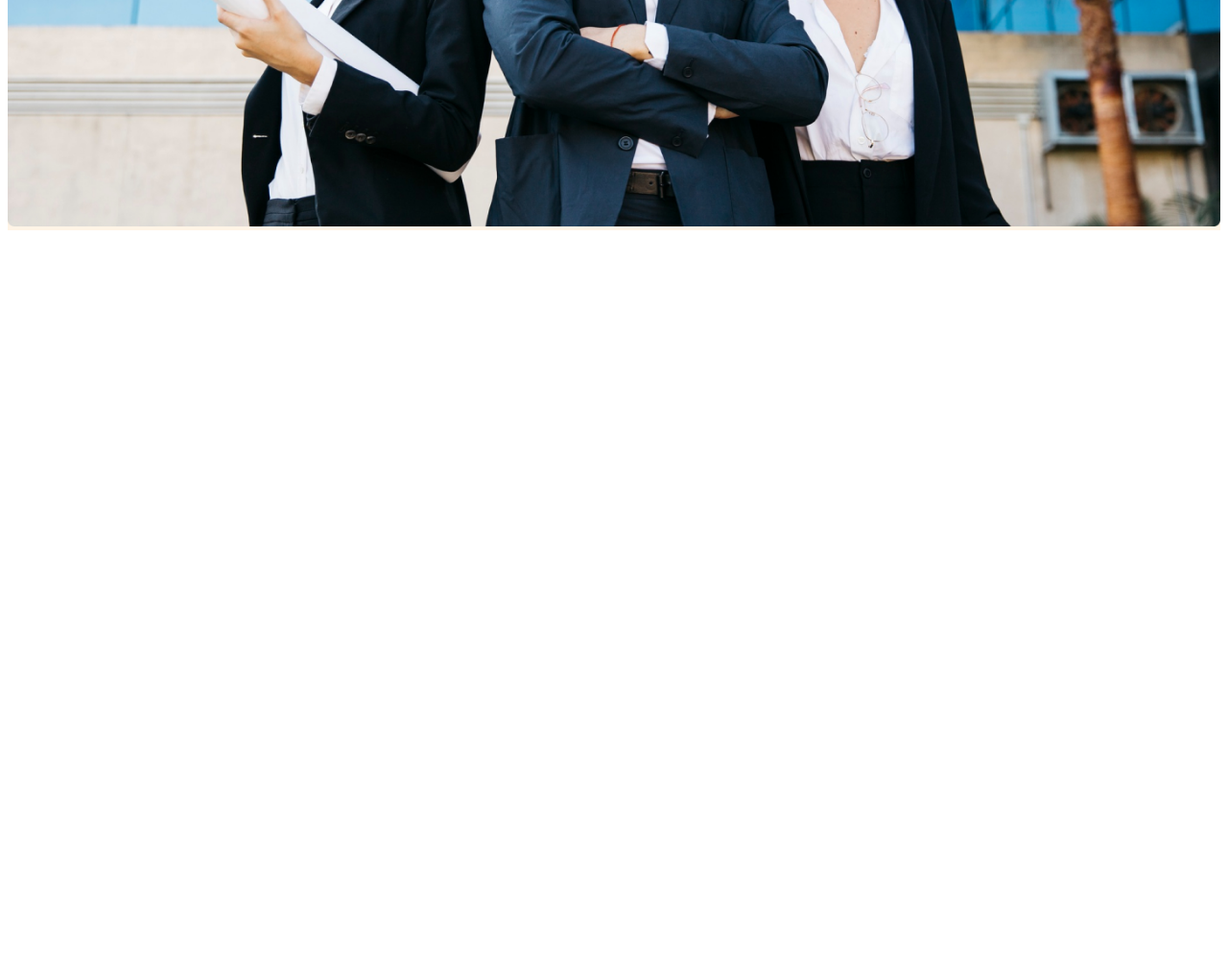
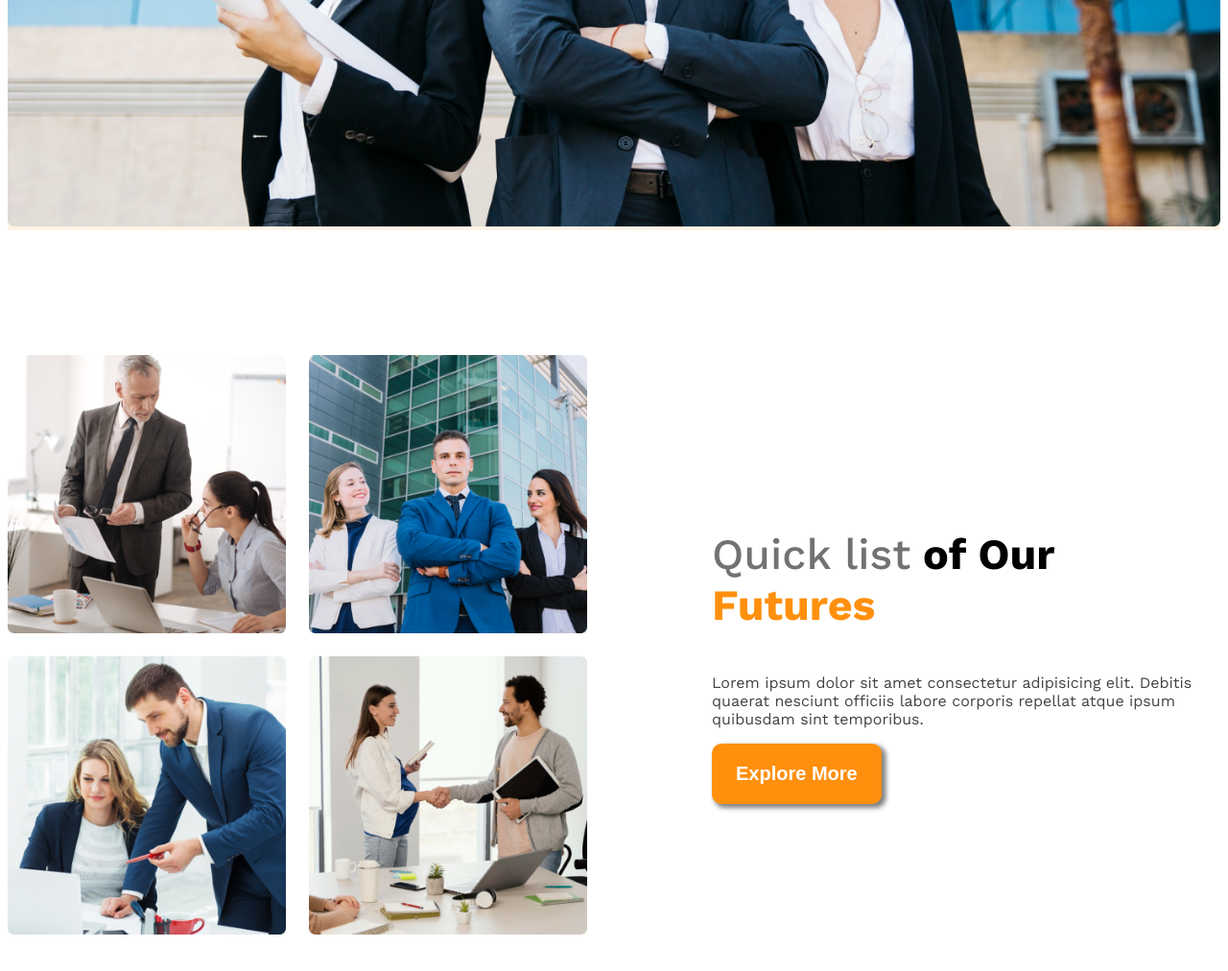
Before and after one commit to mursalin35/G5-Architecture, a plain HTML site: page index.html in a window 1280 px wide. Shown: the part 944-1956 px from the top of the page at 96% size. Before the commit the page ends 1192 px from the top, so only its background shows below. Drawn offline with nearby package versions, Linux system fonts and the light colour scheme.

Commit message:
code aded

```diff
--- a/index.html
+++ b/index.html
@@ -32,7 +32,25 @@
         </div>
     </header>
     <main>
+        <!-- Tems Section Start  -->
+        <section class="tems display-flex">
+            <div class="tem-img-container">
+                <img class="tems-img" src="aset/banner/team1.png" alt="Tow the Architecture">
+                <img class="tems-img" src="aset/banner/team2.png" alt="Tow the dj">
+                <img class="tems-img" src="aset/banner/team3.png" alt="Tow the To kitahe">
+                <img class="tems-img" src="aset/banner/team4.png" alt="Tow the go him">
+            </div>
+            <div class="ours-future">
+                <h3 class="future-title"><span class="quick text-light-gray">Quick list</span> <span id="of">of Our</span> <span class="futures text-primary">Futures</span></h3>
+                <p class="future-discription text-gray">Lorem ipsum dolor sit amet consectetur adipisicing elit. Debitis quaerat nesciunt officiis labore corporis repellat atque ipsum quibusdam sint temporibus.</p>
+                <button class="btn-praimary">Explore More</button>
+            </div>
+        </section>
 
+        <!-- Future Enjoy -->
+         <section>
+
+         </section>
     </main>
     <footer>
 
--- a/style/architec.css
+++ b/style/architec.css
@@ -24,9 +24,22 @@ body {
     cursor: pointer;
 }
 
+main>section {
+    margin-top: 130px;
+}
+
+main {
+    max-width: 1440px;
+    margin: 0 auto;
+}
+
 /* dark 02 */
 .text-gray {
     color: #424242;
+}
+
+.text-primary {
+    color: #ff900e;
 }
 
 /* dark 03 */
@@ -81,13 +94,61 @@ body {
     font-size: 4rem;
 }
 
-.banner-img {
+.banner-img,
+.tems-img {
     width: 100%;
+}
+
+/* Tem and Future Related style */
+.tems {
+    align-items: center;
+}
+
+.tem-img-container {
+    display: grid;
+    grid-template-columns: repeat(2, 1fr);
+    gap: 24px;
+}
+
+.ours-future {
+    margin-left: 130px;
+    max-width: 530px;
+}
+
+.future-title {
+    font-size: 2.8rem;
+    font-weight: 700;
+}
+
+.quick {
+    font-weight: 500;
 }
 
 /* Responsive Mediaquary */
 @media screen and (max-width: 576px) {
-    .navber, .nav-link{
+
+    .navber,
+    .nav-link,
+    .tems {
         flex-direction: column;
     }
+
+    .tem-img-container {
+        grid-template-columns: repeat(1, 1fr);
+    }
+
+    .ours-future {
+        margin-left: 20px;
+    }
 }
+
+/* Teblet device Responsive */
+@media screen and (min-width: 576px) and (max-width: 992px) {
+    .tems {
+        flex-direction: column;
+    }
+
+    .ours-future {
+        margin: 20px auto;
+    }
+}
```
